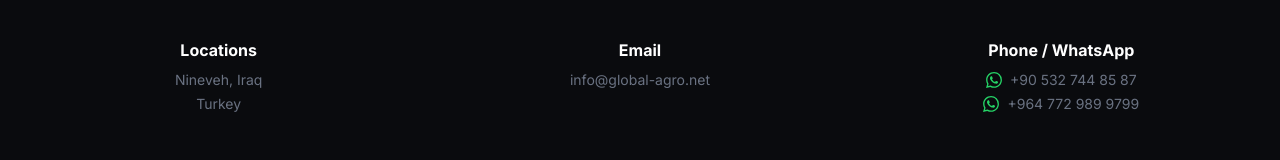
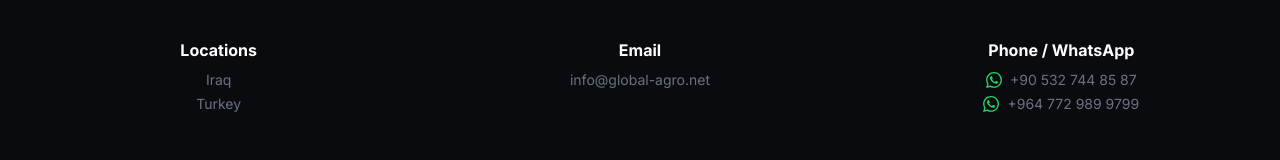
Before and after one commit to mstafaahmad1999-lgtm/asphalt-website, a Next.js app: page / in a window 1280 px wide. Shown: the part 4255-4415 px from the top of the page. Built offline with nearby package versions, Linux system fonts and the light colour scheme; a web font is replaced by a local one.

Commit message:
Update location: remove Nineveh, keep Iraq

```diff
--- a/src/app/page.tsx
+++ b/src/app/page.tsx
@@ -540,7 +540,7 @@ export default function Home() {
             <div>
                <h4 className="text-white font-bold mb-2">Locations</h4>
                <p className="text-gray-500 text-sm flex flex-col gap-1">
-                 <span>Nineveh, Iraq</span>
+                 <span>Iraq</span>
                  <span>Turkey</span>
                </p>
             </div>
```
